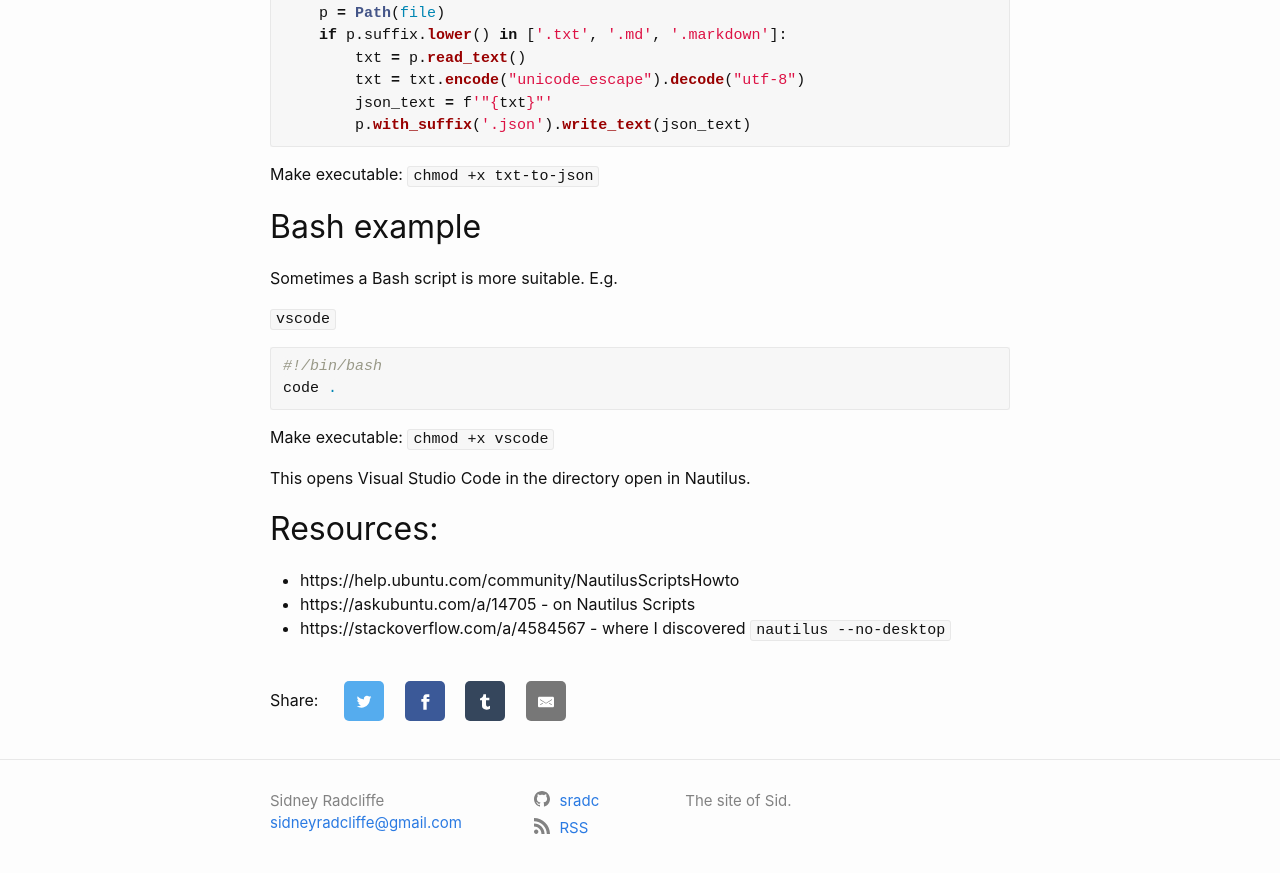
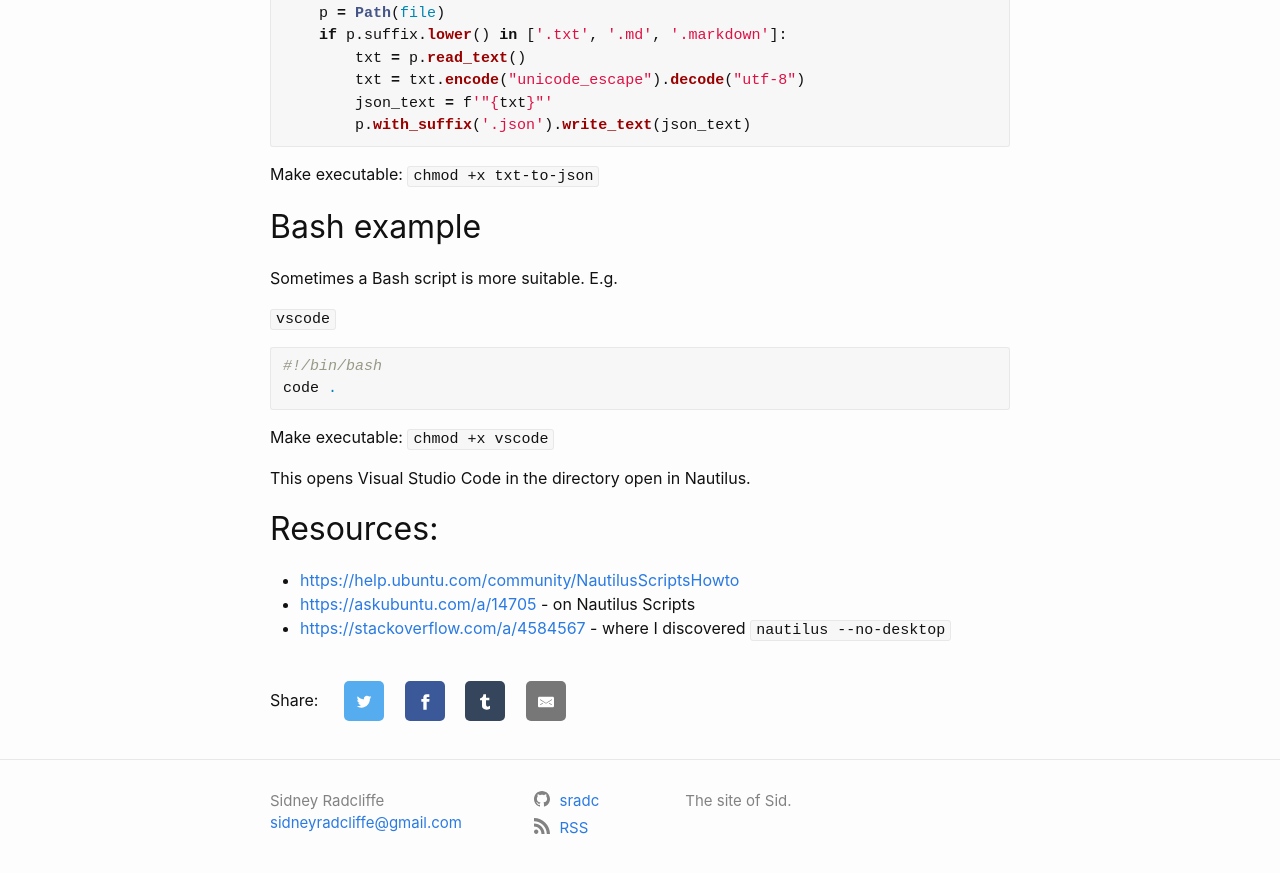
Before and after one commit to sradc/sradc.github.io, a Jekyll site: the page built from _notes/2020-07-20-nautilus-scripts.md, in a window 1280 px wide and 900 px high, scrolled down 1615 px. Shown: the top 873 px of the window. Built offline with Jekyll 4.4.1, drawn with Linux system fonts in a browser that asks for light colours; comment, search, counter and statistics services are not loaded; some of the changed lines change nothing that is shown.

Commit message:
made links clickable

````diff
--- a/_notes/2020-07-20-nautilus-scripts.md
+++ b/_notes/2020-07-20-nautilus-scripts.md
@@ -25,7 +25,7 @@ Nautilus sets a few [variables](https://help.ubuntu.com/community/NautilusScript
 
 ## A Python example
 
-`my-script:`
+`my-script`
 
 ```python
 #!/usr/bin/env python3
@@ -92,6 +92,6 @@ This opens Visual Studio Code in the directory open in Nautilus.
 
 ## Resources:
 
-- https://help.ubuntu.com/community/NautilusScriptsHowto
-- https://askubuntu.com/a/14705 - on Nautilus Scripts
-- https://stackoverflow.com/a/4584567 - where I discovered `nautilus --no-desktop`
+- [https://help.ubuntu.com/community/NautilusScriptsHowto](https://help.ubuntu.com/community/NautilusScriptsHowto)
+- [https://askubuntu.com/a/14705](https://askubuntu.com/a/14705) - on Nautilus Scripts
+- [https://stackoverflow.com/a/4584567](https://stackoverflow.com/a/4584567) - where I discovered `nautilus --no-desktop`
````
